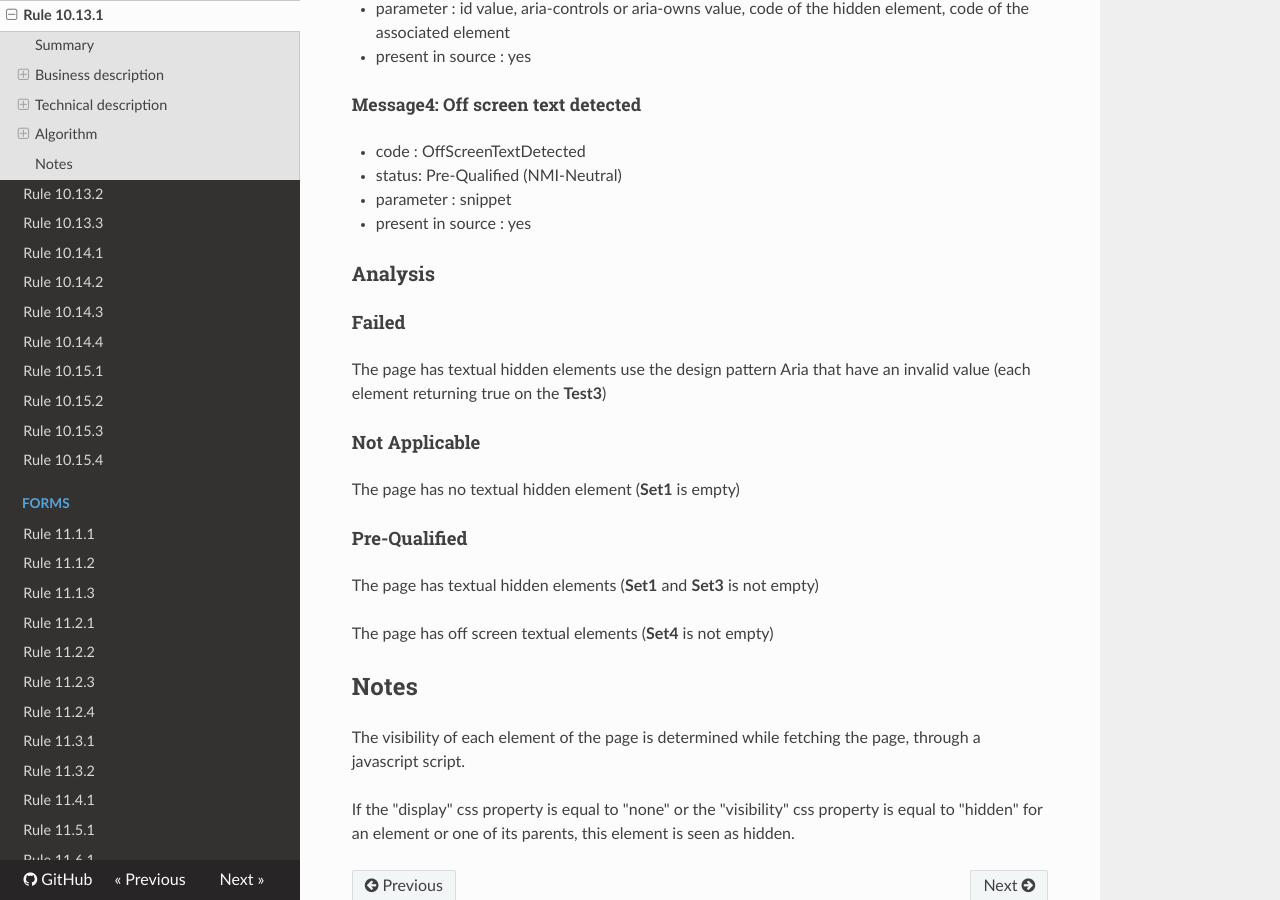
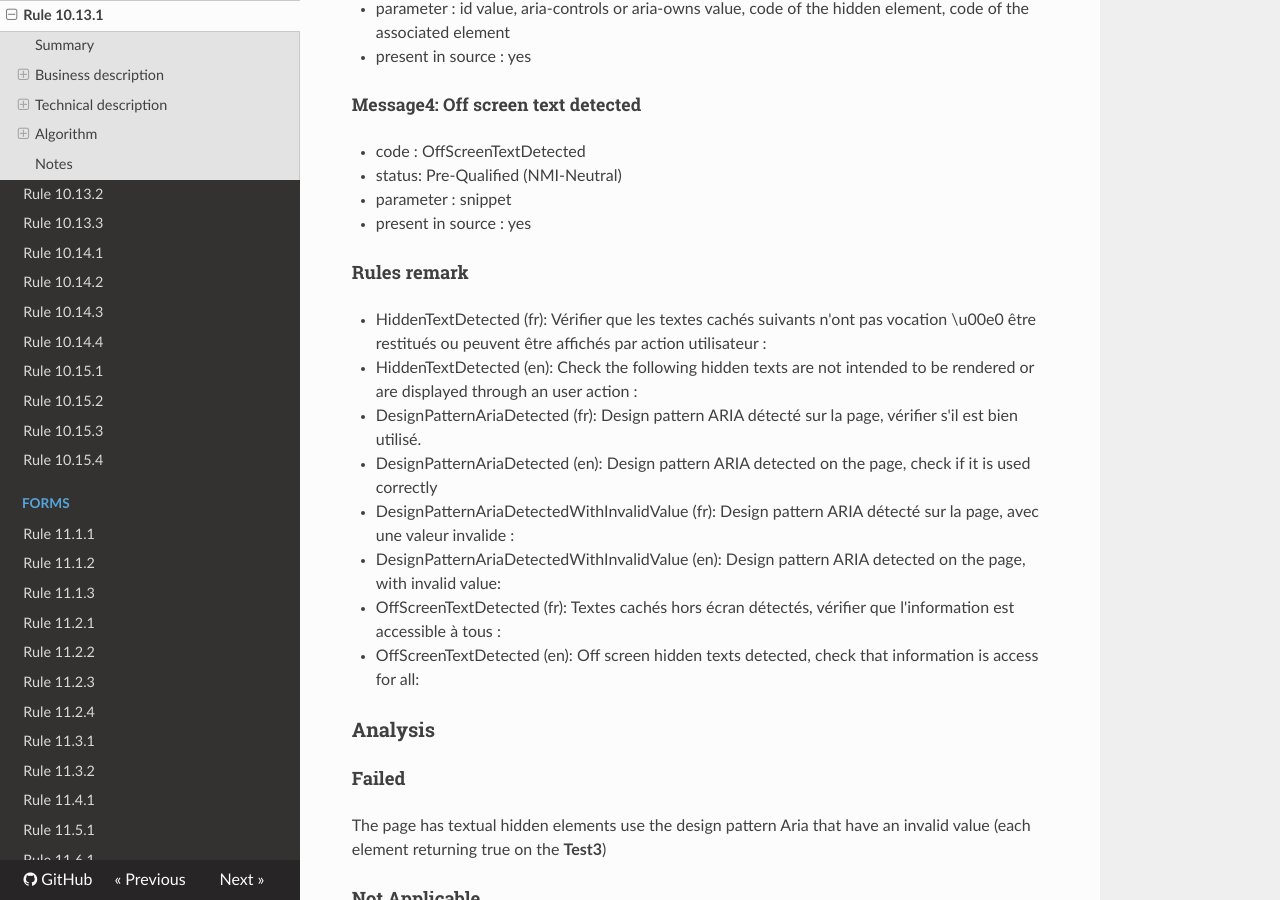
Before and after one commit to Tanaguru/RGAA3-2016, an MkDocs documentation site: the page built from docs/Rule-10-13-1.md, in a window 1280 px wide and 900 px high, scrolled down 3207 px. Built offline with MkDocs 1.6.1, drawn with Linux system fonts in a browser that asks for light colours; nearby versions of some CDN libraries; old or Windows-style settings are respelled for this version of MkDocs; some of the changed text lies outside the part shown.

Commit message:
Update remakes of the test 10.13.1

```diff
--- a/docs/Rule-10-13-1.md
+++ b/docs/Rule-10-13-1.md
@@ -65,7 +65,7 @@ And an `id` attribute.
 
 ##### Set3
 
-For each element of **Set2**, detect on the page a tag with an `aria-controls` or an `aria-owns` attribute whose value is equal to the `id` of the element.
+For each element of **Set2**, detect on the page a tag with an `aria-controls` or an `aria-owns` attribute whose value is equal to the `id` of a passage of text in the page.
 
 #### Set4
 
@@ -135,6 +135,20 @@ For each element of **Set4** raise a Message4
 -   parameter : snippet
 -   present in source : yes
 
+#### Rules remark
+
+ * HiddenTextDetected (fr): V&eacute;rifier que les textes cach&eacute;s suivants n&#39;ont pas vocation \u00e0 &ecirc;tre restitu&eacute;s ou peuvent &ecirc;tre affich&eacute;s par action utilisateur :
+ * HiddenTextDetected (en): Check the following hidden texts are not intended to be rendered or are displayed through an user action :
+
+ * DesignPatternAriaDetected (fr): Design pattern ARIA d&eacute;tect&eacute; sur la page, v&eacute;rifier s'il est bien utilis&eacute;.
+ * DesignPatternAriaDetected (en): Design pattern ARIA detected on the page, check if it is used correctly
+
+ * DesignPatternAriaDetectedWithInvalidValue (fr): Design pattern ARIA d&eacute;tect&eacute; sur la page, avec une valeur invalide :
+ * DesignPatternAriaDetectedWithInvalidValue (en): Design pattern ARIA detected on the page, with invalid value:
+
+ * OffScreenTextDetected (fr): Textes cach&eacute;s hors &eacute;cran d&eacute;tect&eacute;s, v&eacute;rifier que l'information est accessible à tous :
+ * OffScreenTextDetected (en): Off screen hidden texts detected, check that information is access for all:
+
 ### Analysis
 
 #### Failed
```
Also changed, not shown: 3 other files.
